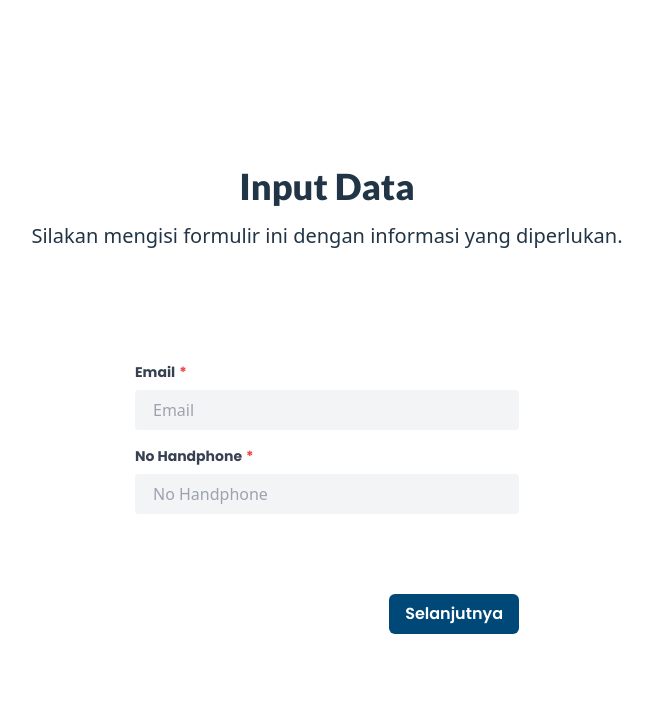
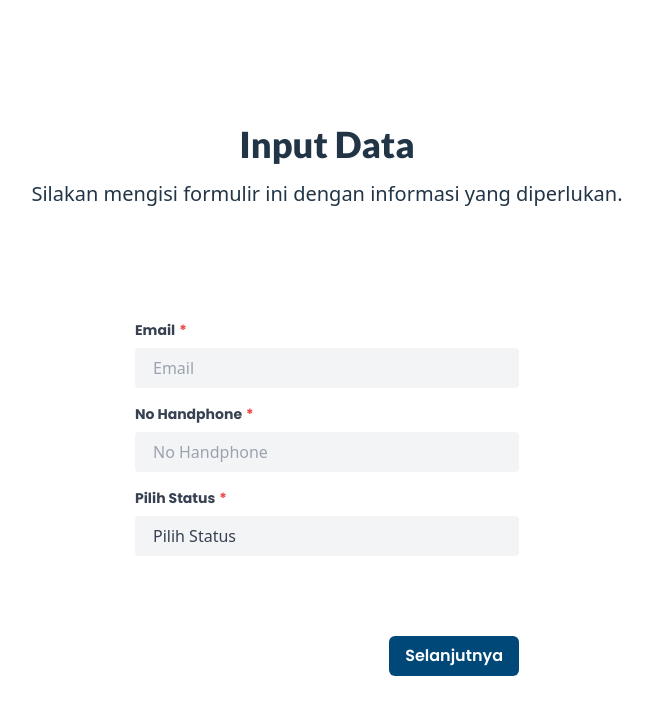
Before and after one commit to dr-Ariawan-s-Project/web-drariawan, a React (Vite) app: page /data_diri in a window 1280 px wide. Shown: the top 714 px of the page, without its empty margins (313-965 px from the left). Built offline with nearby package versions, Linux system fonts and the light colour scheme.

Commit message:
add: integrate validate questioner

```diff
--- a/src/pages/data_diri/index.tsx
+++ b/src/pages/data_diri/index.tsx
@@ -1,37 +1,41 @@
 import { NavigateFunction, useNavigate } from 'react-router-dom';
 import { useFormik } from 'formik';
-import * as Yup from 'yup';
+
+import { useEmailStore } from '../../store/getEmail';
+import { useQuestionaire } from '../../store/apiQuestionaire';
+import { createDataDiri } from '../../utils/yup/data_diri';
+import { useSwalCreate } from '../../utils/swal/useSwalData';
 
 import Button from '../../components/Button';
-import { useEmailStore } from '../../store/getEmail';
 
 const DataDiri = () => {
   const navigate: NavigateFunction = useNavigate();
   const { setEmail: setEmailInStore } = useEmailStore();
-
-  const emailPattern = /^[a-zA-Z0-9._-]+@[a-zA-Z0-9.-]+\.[a-zA-Z]{2,4}$/;
-  const phonePattern = /^\d{10,}$/;
+  const { validateQuestionaire } = useQuestionaire();
 
   const formik = useFormik({
     initialValues: {
       email: '',
       phoneNumber: '',
+      patientStatus: '',
+      patientEmail: '',
     },
-    validationSchema: Yup.object({
-      email: Yup.string()
-        .required('Email wajib diisi')
-        .matches(emailPattern, 'Email tidak valid'),
-      phoneNumber: Yup.string()
-        .required('No Handphone wajib diisi')
-        .matches(
-          phonePattern,
-          'Masukkan nomor handphone yang valid (minimal 10 angka)'
-        ),
-    }),
-    onSubmit: (values) => {
+    validationSchema: createDataDiri,
+    onSubmit: async (values) => {
       setEmailInStore(values.email);
       localStorage.setItem('userEmail', values.email);
-      navigate('/verifikasi_email');
+      try {
+        const body = {
+          email: values.email,
+          phone: values.phoneNumber,
+          as: values.patientStatus,
+          partner_email: values.patientEmail,
+        };
+        validateQuestionaire(body);
+        navigate('/verifikasi_email');
+      } catch (error) {
+        useSwalCreate('failed');
+      }
     },
   });
 
@@ -93,6 +97,55 @@ const DataDiri = () => {
             <p className="text-red-500">{formik.errors.phoneNumber}</p>
           )}
         </div>
+        <div className="mb-4">
+          <label
+            className="block text-gray-700 text-sm font-bold mb-2"
+            htmlFor="user-type"
+          >
+            Pilih Status<span className="text-red-500 ml-1">*</span>
+          </label>
+          <select
+            className={`bg-gray-100 appearance-none border-2 border-gray-100 rounded w-full py-2 px-4 text-gray-700 leading-tight focus:outline-none focus:bg-white focus:border-blue-500 ${
+              formik.touched.patientStatus && formik.errors.patientStatus
+                ? 'border-red-500'
+                : ''
+            }`}
+            id="pilih-status"
+            {...formik.getFieldProps('patientStatus')}
+          >
+            <option value="">Pilih Status</option>
+            <option value="myself">Myself</option>
+            <option value="patient">Patient</option>
+          </select>
+          {formik.touched.patientStatus && formik.errors.patientStatus && (
+            <p className="text-red-500">{formik.errors.patientStatus}</p>
+          )}
+        </div>
+        {formik.values.patientStatus === 'patient' && (
+          <div className="mb-4">
+            <label
+              className="block text-gray-700 text-sm font-bold mb-2"
+              htmlFor="patient-email"
+            >
+              Patient Email<span className="text-red-500 ml-1">*</span>
+            </label>
+            <input
+              className={`bg-gray-100 appearance-none border-2 border-gray-100 rounded w-full py-2 px-4 text-gray-700 leading-tight focus:outline-none focus:bg-white focus:border-blue-500 ${
+                formik.touched.patientEmail && formik.errors.patientEmail
+                  ? 'border-red-500'
+                  : ''
+              }`}
+              id="patient-email"
+              type="email"
+              placeholder="Patient Email"
+              {...formik.getFieldProps('patientEmail')}
+            />
+            {formik.touched.patientEmail && formik.errors.patientEmail && (
+              <p className="text-red-500">{formik.errors.patientEmail}</p>
+            )}
+          </div>
+        )}
+
         <div className="flex justify-end mt-20">
           <div className="font-semibold">
             <Button
--- a/src/store/apiQuestionaire.ts
+++ b/src/store/apiQuestionaire.ts
@@ -40,10 +40,9 @@ export const useQuestionaire = create<QuestionaireState>((set) => ({
   validateQuestionaire: async (validateData) => {
     set({ loading: true, error: null });
     try {
-      const response = await axiosInstance.post(
-        '/v1/questioner/validate',
-        validateData
-      );
+      const response = await axiosInstance.post('/v1/questioner/validate', {
+        validateData,
+      });
       set({ data: response.data, loading: false });
       return response.data;
     } catch (error) {
--- a/src/utils/swal/useSwalData.ts
+++ b/src/utils/swal/useSwalData.ts
@@ -1,8 +1,7 @@
 import Swal from 'sweetalert2';
 import { createData, updateData, deleteData } from '../response';
 
-export const useSwalCreate = () => {
-  return (type: 'success' | 'failed') => {
+export const useSwalCreate = (type: string) => {
   if (type === 'success') {
     Swal.fire({
       title: createData.success.title,
@@ -21,10 +20,8 @@ export const useSwalCreate = () => {
     });
   }
 };
-};
 
-export const useSwalUpdate = () => {
-  return (type: 'success' | 'failed') => {
+export const useSwalUpdate = (type: string) => {
   if (type === 'success') {
     Swal.fire({
       title: updateData.success.title,
@@ -43,10 +40,8 @@ export const useSwalUpdate = () => {
     });
   }
 };
-};
 
-export const useSwalDelete = () => {
-  return (type: 'success' | 'failed') => {
+export const useSwalDelete = (type: string) => {
   if (type === 'success') {
     Swal.fire({
       title: deleteData.success.title,
@@ -65,4 +60,3 @@ export const useSwalDelete = () => {
     });
   }
 };
-};
--- /dev/null
+++ b/src/utils/yup/data_diri.ts
@@ -0,0 +1,15 @@
+import * as yup from 'yup';
+
+const emailPattern = /^[a-zA-Z0-9._-]+@[a-zA-Z0-9.-]+\.[a-zA-Z]{2,4}$/;
+
+const shape = {
+  email: yup
+    .string()
+    .required('Email wajib diisi')
+    .matches(emailPattern, 'Email tidak valid'),
+  phoneNumber: yup.string().required('No Handphone wajib diisi'),
+  patientStatus: yup.string().required('Status wajib diisi'),
+  patientEmail: yup.string(),
+};
+
+export const createDataDiri = yup.object().shape(shape);
```
Lines whose indentation alone changed are shown as unchanged.
